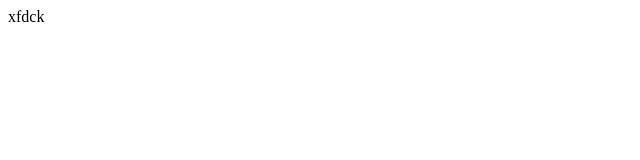
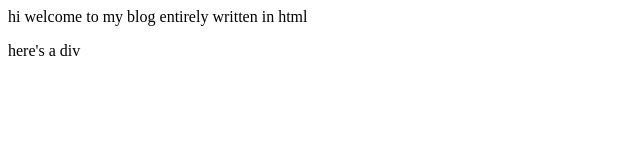
Before and after one commit to RideZaWind/RideZaWind.github.io, a plain HTML site: page index.html in a window 1280 px wide. Shown: the whole page, without its empty margins (0-640 px from the left). Drawn offline with Linux system fonts and the light colour scheme.

Commit message:
Update index.html

```diff
--- a/index.html
+++ b/index.html
@@ -1,5 +1,9 @@
 <html>
   <p>
-    xfdck
+    hi welcome to my blog entirely written in html
   </p>
+  <p>
+    here's a div
+  </p>
+  <div></div>
 </html>
```
